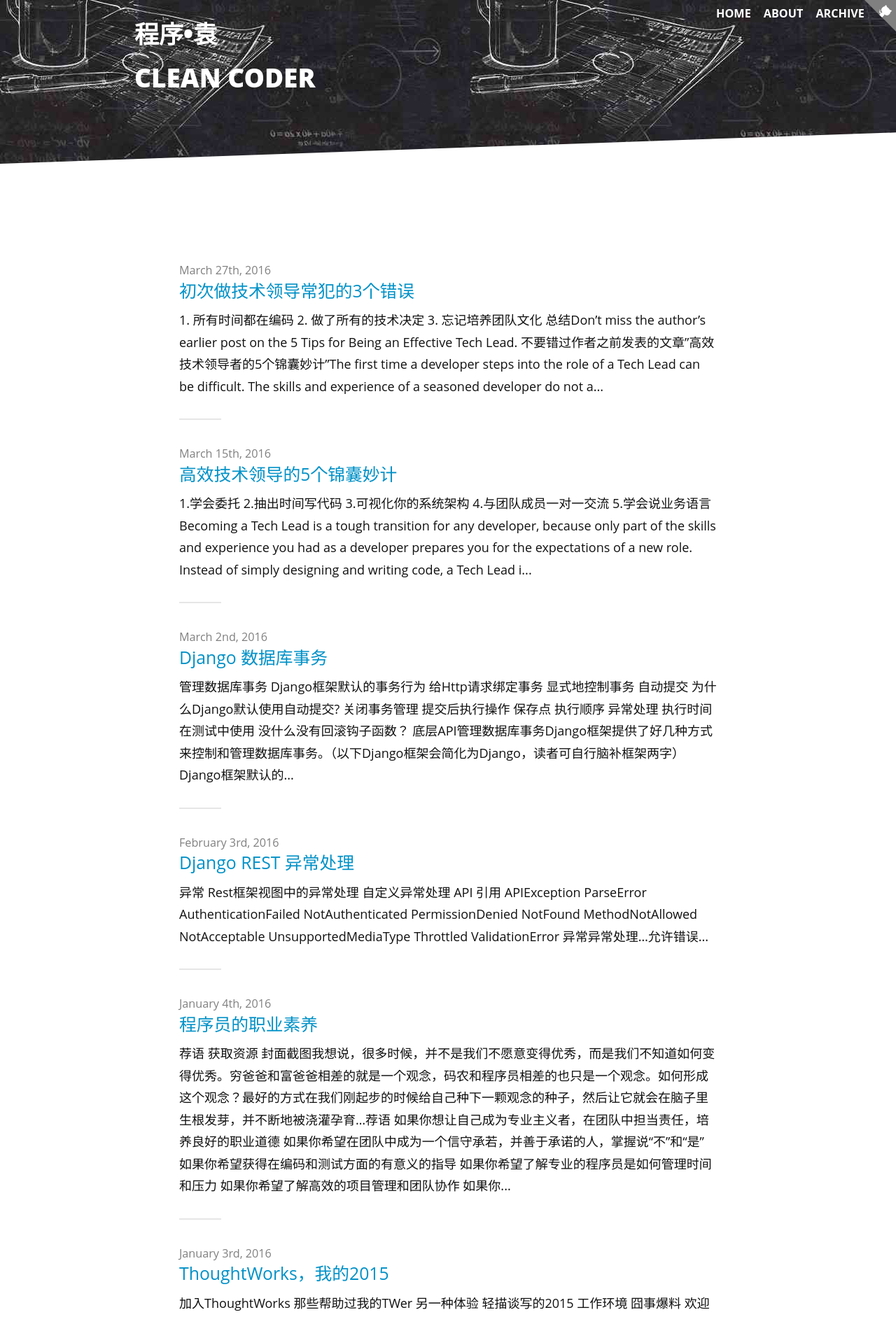
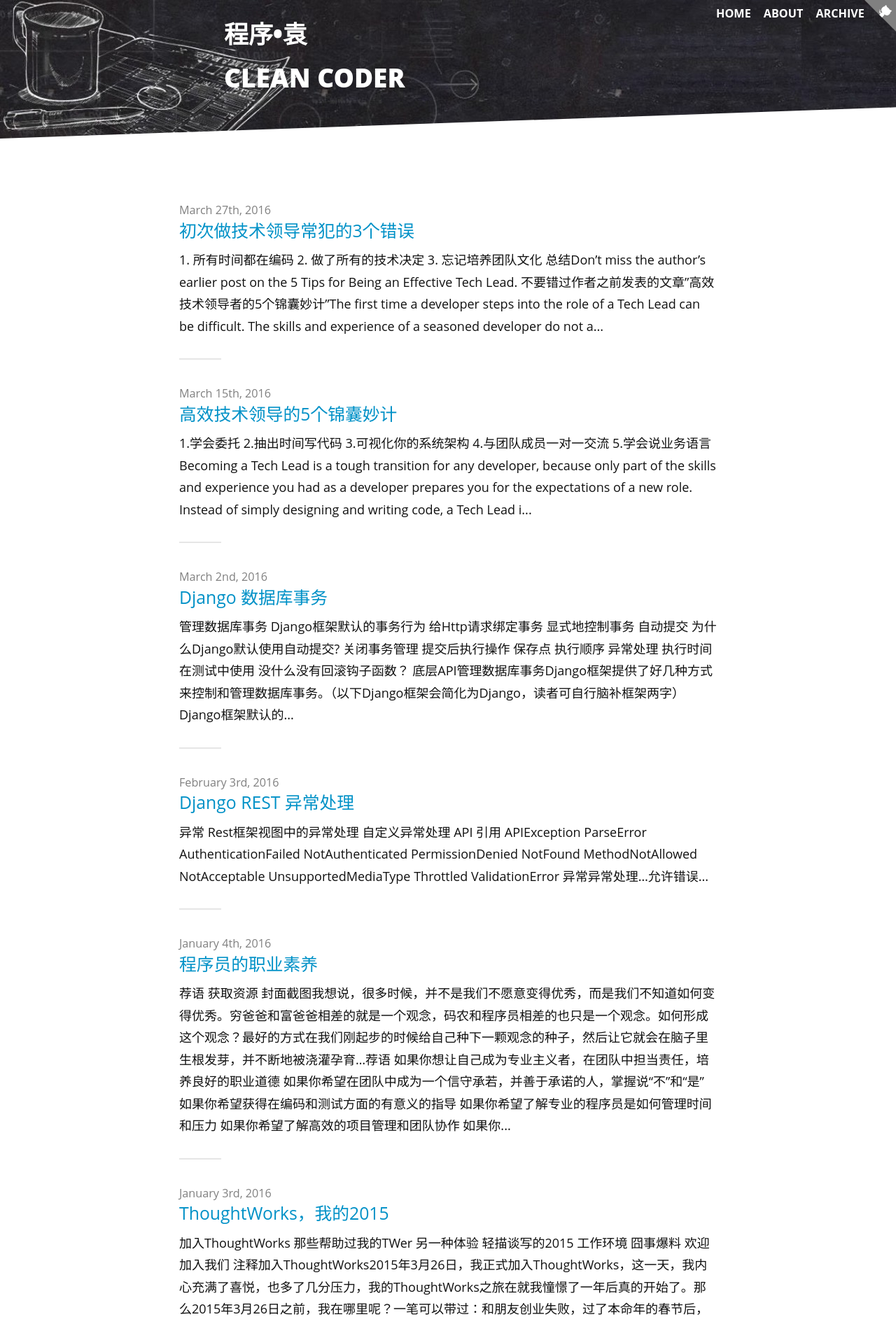
Before and after one commit to lemon123456/sjyuan-cc.github.io, a Jekyll site: the page built from index.html, in a window 1280 px wide. Shown: the top 1882 px of the page at 70% size. Built offline with Jekyll 4.4.1, drawn with Linux system fonts in a browser that asks for light colours; nearby versions of some CDN libraries; the list of posts is cut into pages by our own code.

Commit message:
update bg imag

```diff
--- a/assets/css/app.scss
+++ b/assets/css/app.scss
@@ -5,6 +5,10 @@ $sans-serif: "Open Sans", Helvetica, Arial, sans-serif;
 
 .width-10 {
   margin-left: 10px;
+}
+
+.height-50 {
+  margin-top: 50px;
 }
 
 html {
@@ -587,6 +591,7 @@ a:hover {
 
 .navbar-inverse {
   background: #fff url("../img/main-bg.png");
+  background-size: cover;
   .navbar-nav {
     li {
 
@@ -911,7 +916,7 @@ footer {
   min-height: 50px;
   line-height: 50px;
   margin-top: 80px;
-  background: #000;
+  background: #000 url("../img/main-bg.jpg");
   background-size: cover;
   color: #aaa;
   text-align: center;
@@ -969,7 +974,7 @@ footer {
   }
 
   .header {
-    background: #fff url("../img/main-bg.png");
+    background: #fff url("../img/main-bg.jpg");
     background-size: auto;
     color: white;
     padding: 0;
@@ -989,7 +994,7 @@ footer {
   }
 
   .header {
-    height: 15em;
+    height: 13em;
     position: relative;
     padding-bottom: 2em;
     padding-top: 1em;
@@ -1199,7 +1204,7 @@ footer {
 @media only screen and (min-width: 1200px) {
   .header {
     .logo-large {
-      margin-left: 15%;
+      margin-left: 25%;
       position: fixed;
       font-size: 35px;
       font-weight: 800;
--- a/index.html
+++ b/index.html
@@ -2,7 +2,7 @@
 layout: default
 title: CLEAN CODER
 ---
-<div style="height: 100px"></div>
+<div class="height-50"></div>
 <div class="home" id="home">
 
     <ul class="posts noList">
```
Also changed, not shown: assets/img/main-bg.jpg (added), assets/img/main-bg.png (deleted).
